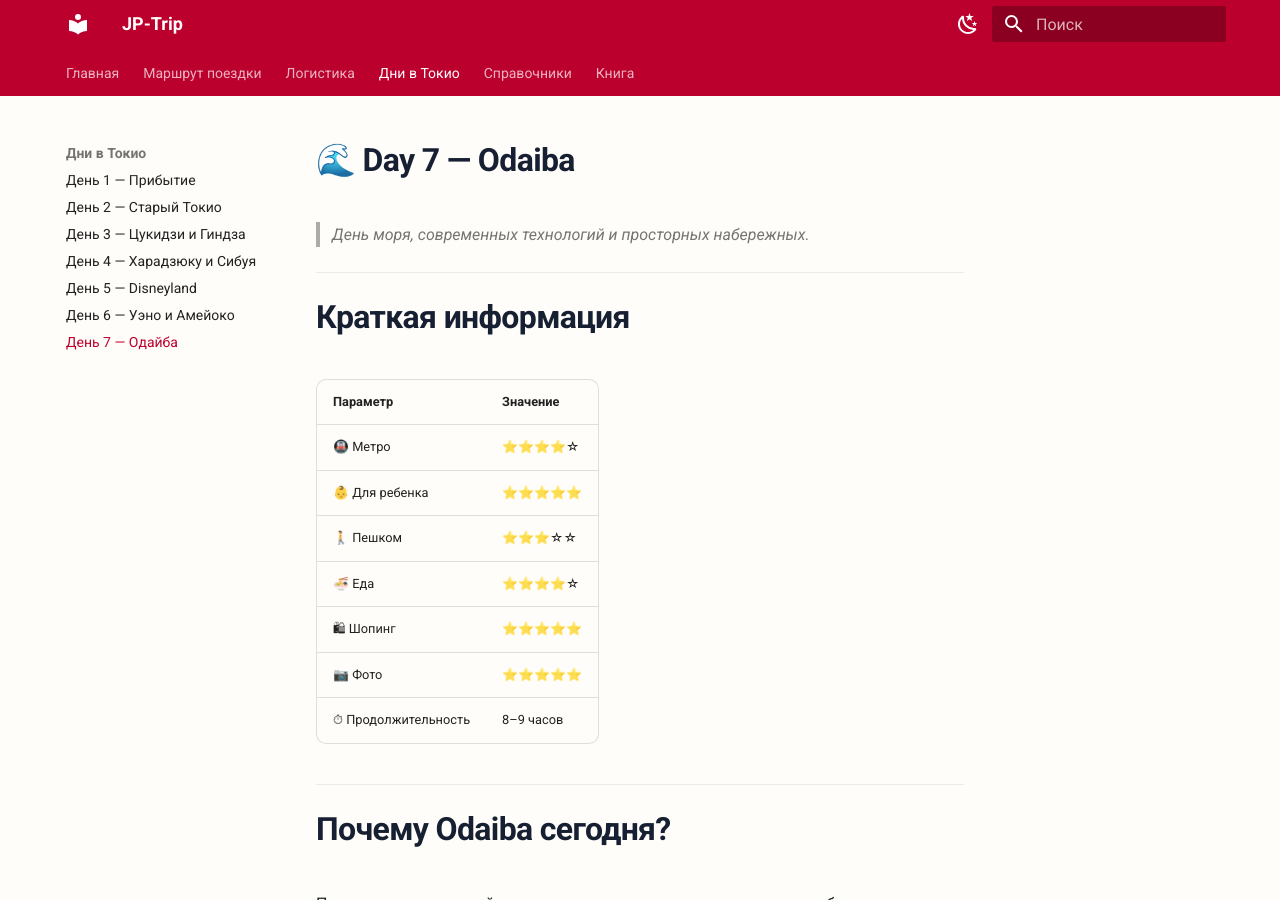
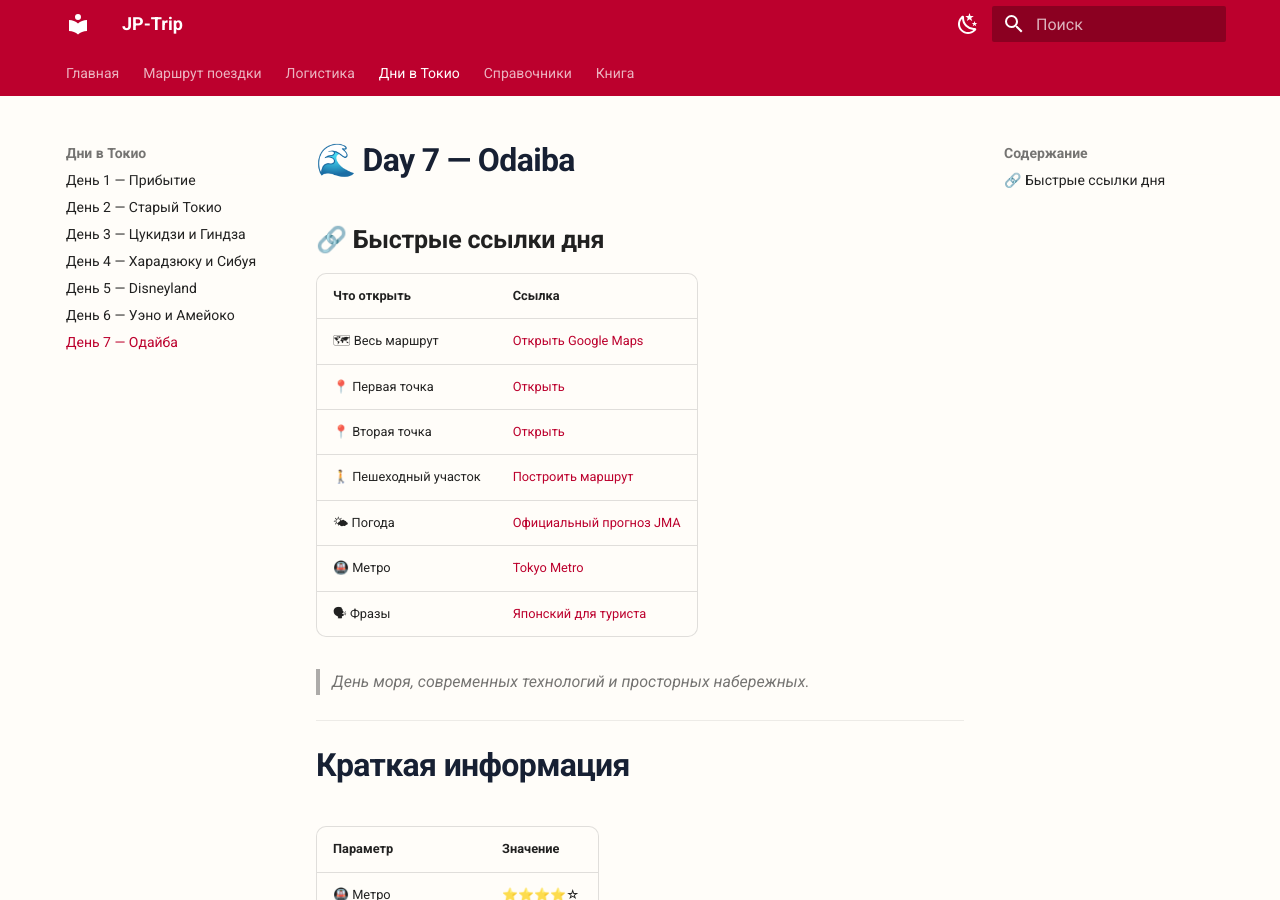
Before and after one commit to nepcuku-shprshty/JP-Trip, an MkDocs documentation site: the page built from docs/day-07-odaiba.md, in a window 1280 px wide and 900 px high. Built offline with MkDocs 1.6.1 and Material for MkDocs 9.7.7, drawn with Linux system fonts in a browser that asks for light colours.

Commit message:
Update day-07-odaiba.md

```diff
--- a/docs/day-07-odaiba.md
+++ b/docs/day-07-odaiba.md
@@ -1,4 +1,15 @@
 # 🌊 Day 7 — Odaiba
+## 🔗 Быстрые ссылки дня
+
+| Что открыть | Ссылка |
+|---|---|
+| 🗺 Весь маршрут | [Открыть Google Maps](ССЫЛКА) |
+| 📍 Первая точка | [Открыть](ССЫЛКА) |
+| 📍 Вторая точка | [Открыть](ССЫЛКА) |
+| 🚶 Пешеходный участок | [Построить маршрут](ССЫЛКА) |
+| 🌤 Погода | [Официальный прогноз JMA](https://www.jma.go.jp/bosai/forecast/) |
+| 🚇 Метро | [Tokyo Metro](https://www.tokyometro.jp/en/route_station/index.html) |
+| 🗣 Фразы | [Японский для туриста](japanese-phrases.md) |
 
 > *День моря, современных технологий и просторных набережных.*
 
```
